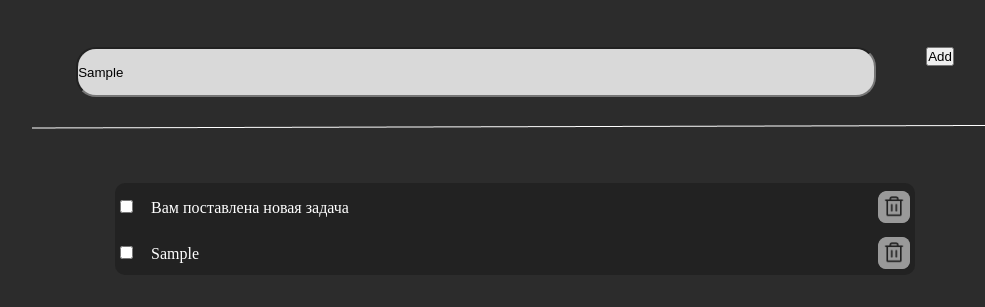
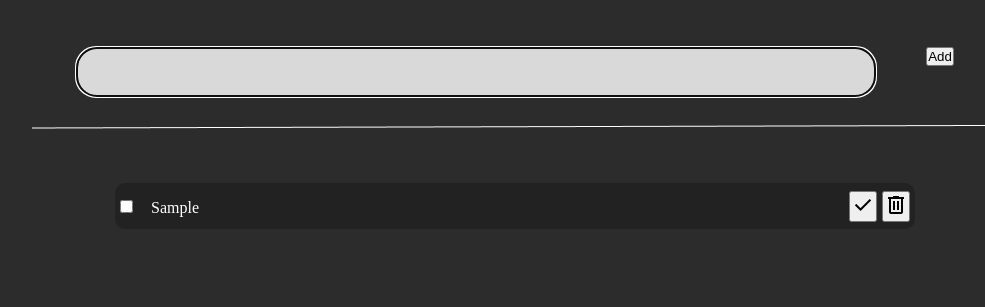
Before and after one commit to 0logicx/ToDo_List, a plain HTML site: page index.html in a window 1280 px wide. Both pictures are taken after typing "Sample" into the empty fields and a click on the button "Add". Shown: the part 143-450 px from the top of the page, without its empty margins (205-1190 px from the left). Drawn offline with nearby package versions, Linux system fonts and the light colour scheme.

Commit message:
approve new add taks and delete tasak

```diff
--- a/index.html
+++ b/index.html
@@ -8,6 +8,7 @@
     <link rel="preconnect" href="https://fonts.googleapis.com">
 <link rel="preconnect" href="https://fonts.gstatic.com" crossorigin>
 <link href="https://fonts.googleapis.com/css2?family=Racing+Sans+One&display=swap" rel="stylesheet">
+<link rel="stylesheet" href="https://fonts.googleapis.com/css2?family=Material+Symbols+Outlined:opsz,wght,FILL,GRAD@48,400,0,0" />
 </head>
 <body>
     <div class="container">
@@ -46,17 +47,31 @@
                 <img src="img/Line 3.png" alt="">
             </div>
             <div class="navbar__down">
-                <div class="list__task">
+                <!-- <div class="list__task">
                     <label class="list__checkbox">
                         <input type="checkbox">
                     </label>
                     <div class="list__text__task">
                         Вам поставлена новая задача
                     </div>
-                    <div class="img__del__task">
-                        <img class="group728" src="img/Group 728.png" alt="Удалить задачу">
+                    <div class="task__del__done">
+                        <div class="done__task">
+                            <button data-action="done">
+                                <span data-action="done" class="material-symbols-outlined">
+                                    done
+                                    </span>
+                            </button>
+                        </div>
+                        <div class="delete__task">
+                            <button data-action="delete">
+                                <span data-action="delete" class="material-symbols-outlined">
+                                    delete
+                                    </span>
+                            </button>
+                        </div>
+
                     </div>
-                </div>
+                </div> -->
             </div>
 
         </div>
--- a/index.js
+++ b/index.js
@@ -6,10 +6,17 @@ const form = document.querySelector('.form')
 const navbar__down = document.querySelector('.navbar__down')
 // Вытаскиваю текст с задачи
 
+// ФункцияДобавление задачи
 
 
-form.addEventListener('submit', function (e) {
+form.addEventListener('submit', addTask);
 
+// Функция Удаления задачи
+navbar__down.addEventListener('click', deleteTask);
+
+// Функции
+
+function addTask(e) {
     // Отключаю стандартное поведение (обновление страницы)
     e.preventDefault()
 
@@ -28,12 +35,44 @@ form.addEventListener('submit', function (e) {
     <div class="list__text__task">
         ${textinput}
     </div>
-                    <div class="img__del__task">
-                    <img class="group728" src="img/Group 728.png" alt="Удалить задачу">
+    <div class="task__del__done">
+        <div class="done__task">
+            <button data-action="done">
+                <span data-action="done" class="material-symbols-outlined">
+                    done
+                    </span>
+            </button>
         </div>
+        <div class="delete__task">
+            <button data-action="delete">
+                <span data-action="delete" class="material-symbols-outlined">
+                    delete
+                    </span>
+            </button>
         </div>`
+
 
 
     // Добавлем задачу в список
     navbar__down.insertAdjacentHTML('beforeend', taskHTML)
-})
+
+    // Очищаем поля ввода, после отправки формы, и вовзращаемся фокус на инпут
+    taskinput.value = ''
+    taskinput.focus()
+
+}
+
+function deleteTask(e) {
+
+    // Проверяем клик по кнопке удаления
+
+    if (e.target.dataset.action === 'delete') {
+        // Обращаемся к родительскому тегу по классу
+        const parentNode = e.target.closest('.list__task')
+
+        // Улаляем
+
+        parentNode.remove()
+    }
+
+}
--- a/main.css
+++ b/main.css
@@ -81,16 +81,24 @@
     top: 8px;
     color: white;
 }
-.img__del__task {
+.delete__task {
     margin-left: auto;
     margin-right: 5px;
+    color: red;
+    cursor: pointer;
+
 
 }
 
-.group728 {
-    background-image: url(img/Group\ 728.png);
-    width: 32px;
-    height: 32px;
-    flex-shrink: 0;
-    border-radius: 8px;
+.done__task {
+    margin-left: auto;
+    margin-right: 5px;
+    color: green;
+    cursor: pointer;
 }
+
+.task__del__done {
+    display: flex;
+    margin-left: auto;
+    flex-direction: row;
+}
```
Lines whose indentation alone changed are shown as unchanged.
